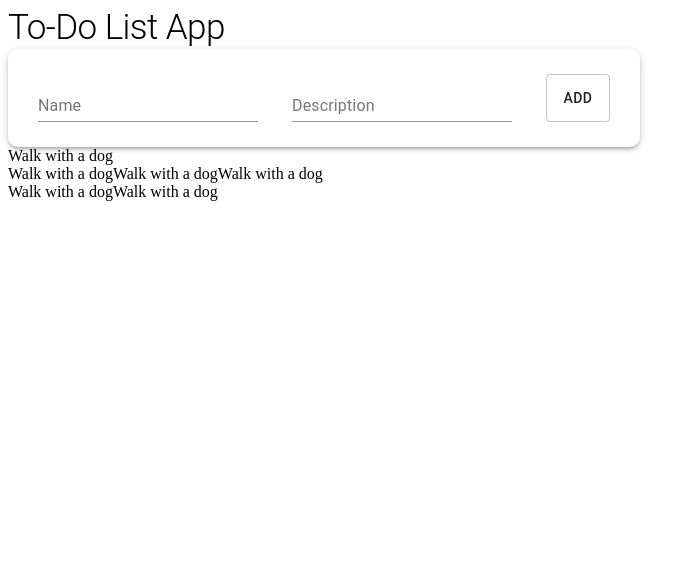
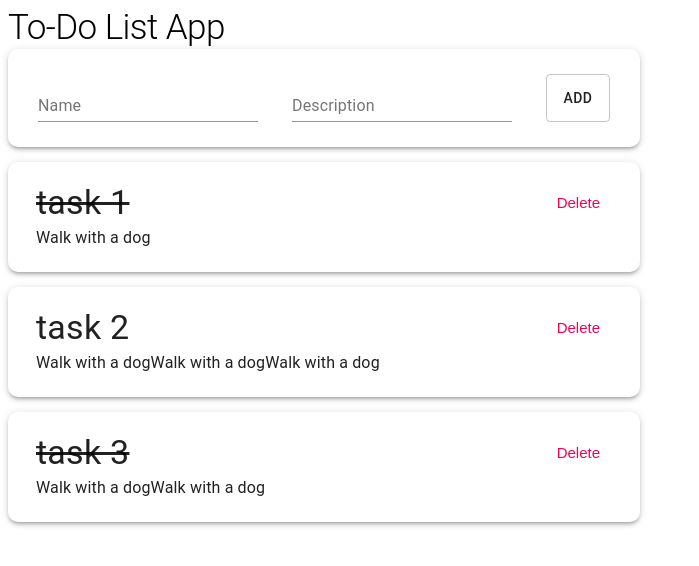
Before and after one commit to Kutsuruk/todo-app, a React (Create React App) app: page / in a window 1280 px wide. Shown: the top 566 px of the page, without its empty margins (0-699 px from the left). Built offline with nearby package versions, Linux system fonts and the light colour scheme.

Commit message:
Completed with TodoItem component. Start adding logic to our components.

```diff
--- a/src/components/TodoList/TodoItem/TodoItem.tsx
+++ b/src/components/TodoList/TodoItem/TodoItem.tsx
@@ -1,5 +1,5 @@
 import React, {FC} from "react";
-import {Box, Paper} from "@material-ui/core";
+import {Box, IconButton, Paper, Typography} from "@material-ui/core";
 
 type TodoItemProps = {
     todo: {
@@ -12,8 +12,24 @@ type TodoItemProps = {
 
 const TodoItem:FC<TodoItemProps> = ({todo}) => {
     return(
-        <Paper elevation={3} style={{padding: '25px 30px', borderRadius: '10px', display: 'flex', justifyContent: 'space-between', alignContent: 'center', gap: '2px'}}>
-
+        <Paper elevation={3} style={{marginTop: '15px', padding: '20px 28px', borderRadius: '10px', display: 'flex', justifyContent: 'space-between', alignContent: 'center', gap: '2px'}}>
+            <Box>
+                <Box>
+                    <Typography style={{cursor: 'pointer', textDecoration: todo.checked ? 'line-through' : 'none' , margin: '0', textAlign: 'left'}} variant="h4" component="h4">
+                        {todo.name}
+                    </Typography>
+                </Box>
+                <Box>
+                    <Typography style={{margin: '0', textAlign: 'left'}} variant="subtitle1" component="div">
+                        {todo.description}
+                    </Typography>
+                </Box>
+            </Box>
+            <Box>
+                <IconButton color='secondary' style={{fontSize: '15px'}} aria-label="delete">
+                    Delete
+                </IconButton>
+            </Box>
         </Paper>
     )
 }
--- a/src/components/TodoList/TodoList.tsx
+++ b/src/components/TodoList/TodoList.tsx
@@ -1,5 +1,6 @@
 import React, {FC} from "react";
 import {Box} from "@material-ui/core";
+import TodoItem from "./TodoItem/TodoItem";
 
 const todoLists = [
     {id: 1, name: 'task 1', description: 'Walk with a dog', checked: true},
@@ -18,13 +19,7 @@ const TodoList:FC = () => {
     return(
         <Box>
             {
-                todoLists.map(todoList => {
-                    return(
-                        <Box key={todoList.id}>
-                            {todoList.description}
-                        </Box>
-                    )
-                })
+                todoLists.map(todoList => <TodoItem todo={todoList} />)
             }
         </Box>
     )
```
Also changed, not shown: 1 other file (tests, documents, lock files or other folders).
